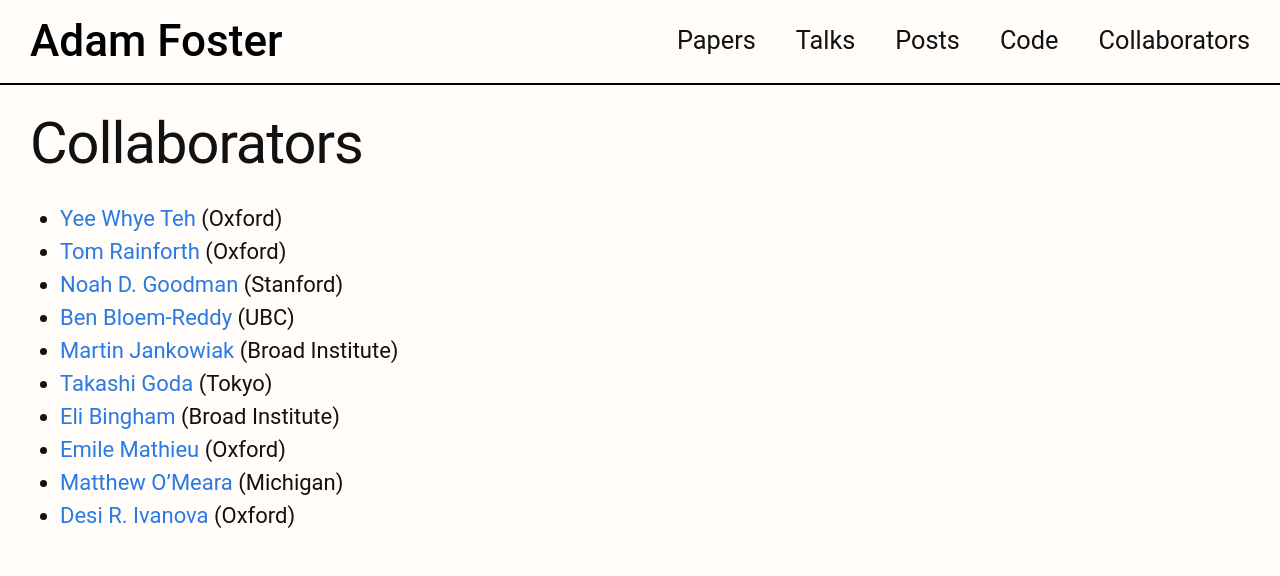
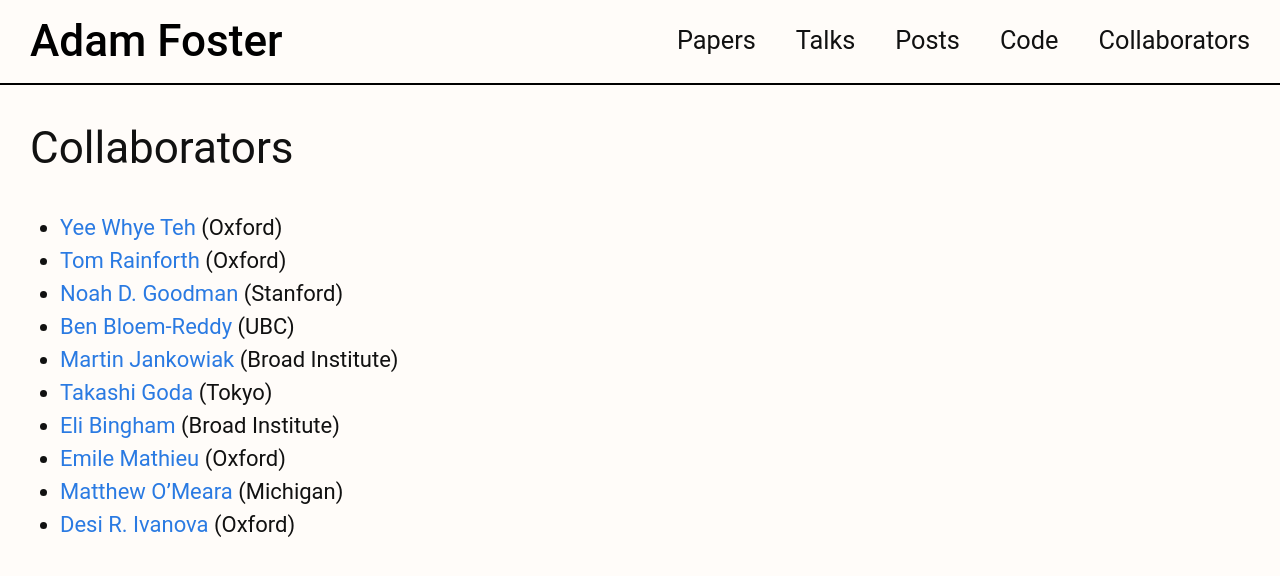
Before and after one commit to ae-foster/ae-foster.github.io, a Jekyll site: the page built from collaborators.markdown, in a window 1280 px wide. Shown: the top 576 px of the page. Built offline with Jekyll 4.4.1, drawn with Linux system fonts in a browser that asks for light colours.

Commit message:
Harmonize page title sizes

```diff
--- a/_layouts/page.html
+++ b/_layouts/page.html
@@ -4,7 +4,7 @@
 <article class="post">
 
   <header class="post-header">
-    <h1 class="post-title">{{ page.title | escape }}</h1>
+    <h1 class="page-heading">{{ page.title | escape }}</h1>
   </header>
 
   <div class="post-content">
```
